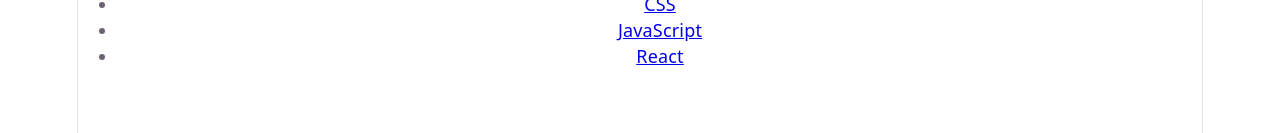
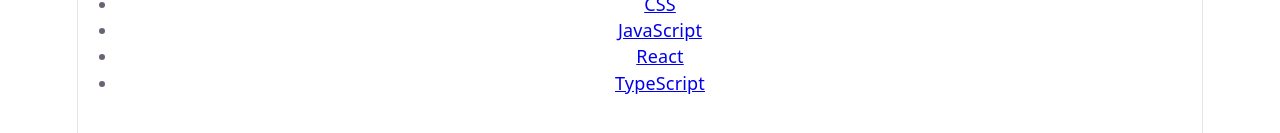
Before and after one commit to KanEDGY3000/react-router-project, a React (Vite) app: page /technologies in a window 1280 px wide. Shown: the part 183-316 px from the top of the page. Built offline with nearby package versions, Linux system fonts and the light colour scheme.

Commit message:
Add TypeScript technology route

```diff
--- a/src/data/technologies.js
+++ b/src/data/technologies.js
@@ -20,4 +20,9 @@
         title: 'React',
         description: 'JavaScript-библиотека для создания интерфейсов.',
     },
+    {
+        slug: 'typescript',
+        title: 'TypeScript',
+        description: 'JavaScript с поддержкой статической типизации.',
+    },
 ];
--- a/src/pages/Home.jsx
+++ b/src/pages/Home.jsx
@@ -1,3 +1,4 @@
+import { Link } from "react-router";
 
 function Home() {
     return (
@@ -7,6 +8,8 @@
             <p>
                 Учебный проект для изучения React Router
             </p>
+
+            <Link to='/technologies/typescript'>Посмотреть Type Script</Link>
         </section>
     );
 }
```
